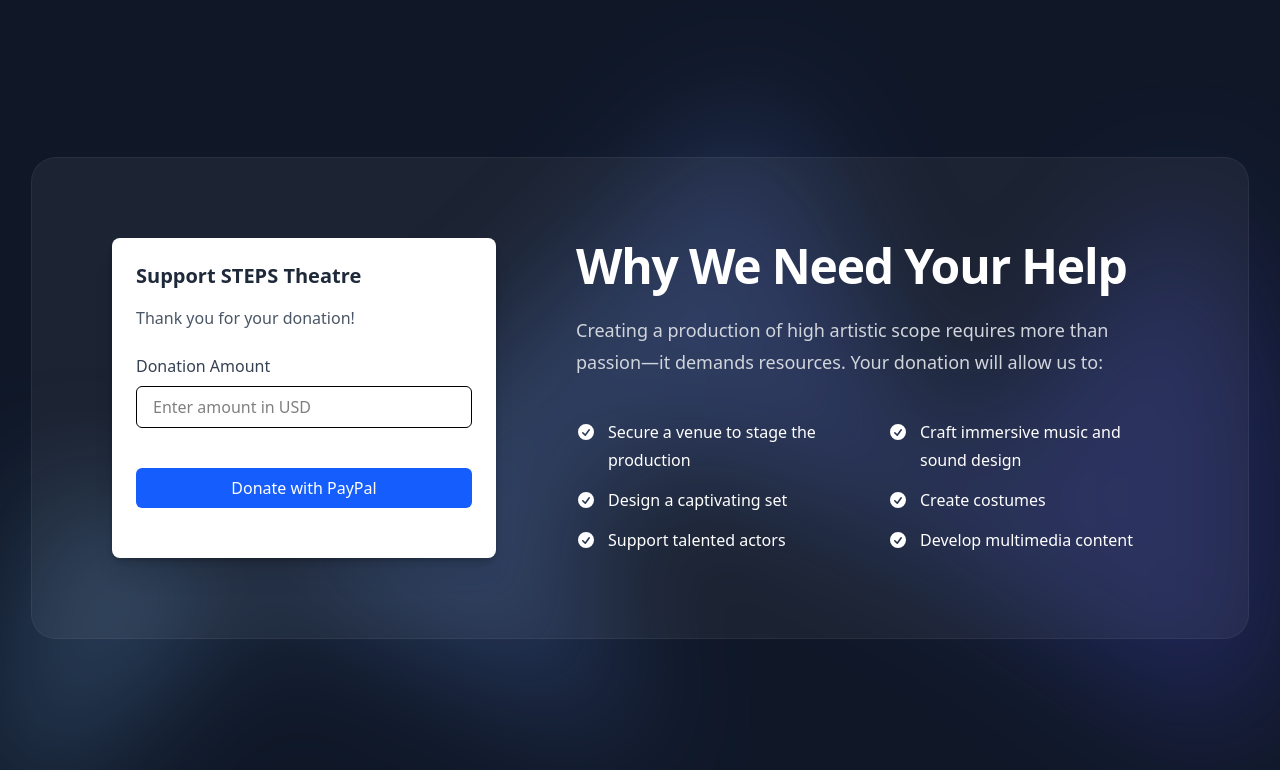
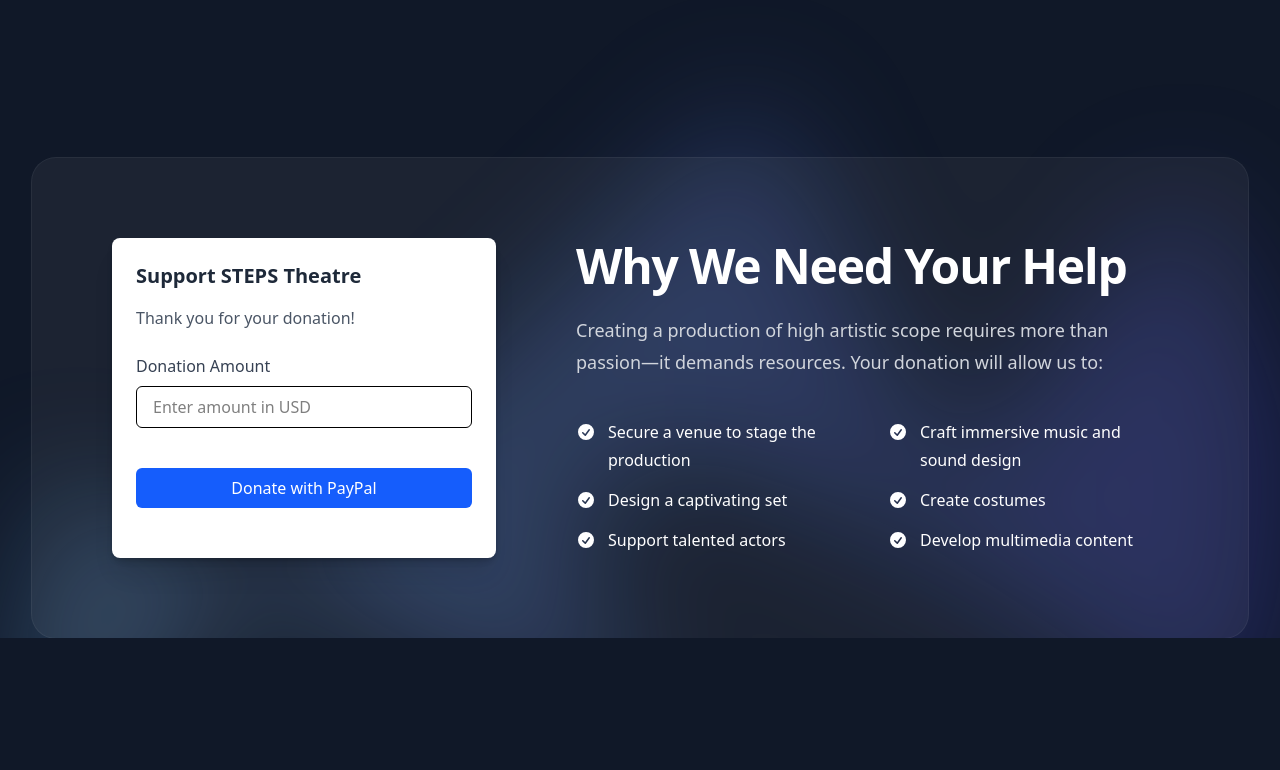
Before and after one commit to stepstheatre/stepstheatre-website, a Next.js app: page / in a window 1280 px wide. Shown: the part 2010-2780 px from the top of the page. Built offline with nearby package versions, Linux system fonts and the light colour scheme.

Commit message:
Fix overflow

```diff
--- a/src/app/page.tsx
+++ b/src/app/page.tsx
@@ -67,10 +67,10 @@ const footerNavigation = {
 export default function Home() {
   return (
     <div className="bg-gray-900">
-      <main className="relative isolate">
+      <main className="relative isolate overflow-x-hidden">
         <div
           aria-hidden="true"
-          className="absolute inset-x-0 top-4 -z-10 flex transform-gpu justify-center overflow-y-auto overflow-x-hidden blur-3xl"
+          className="absolute inset-x-0 top-4 -z-10 flex transform-gpu justify-center overflow-y-visible blur-3xl"
         >
           <div
             style={{
@@ -210,7 +210,7 @@ export default function Home() {
           </div>
           <div
             aria-hidden="true"
-            className="absolute inset-x-0 -top-16 -z-10 flex transform-gpu justify-center overflow-y-auto overflow-x-hidden blur-3xl"
+            className="absolute inset-x-0 -top-16 -z-10 flex transform-gpu justify-center overflow-y-visible blur-3xl"
           >
             <div
               style={{
```
